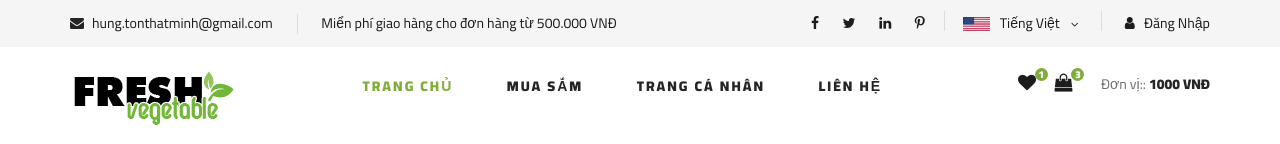
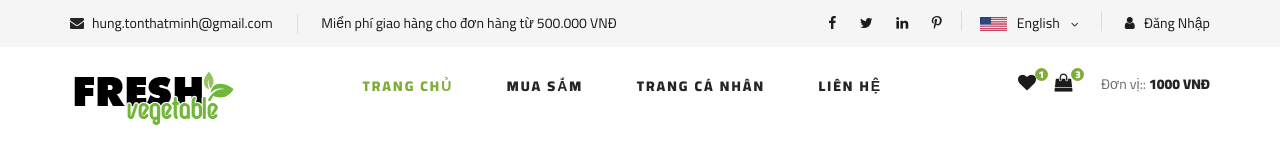
Before and after one commit to freshhung903/freshhung903.github.io, a plain HTML site: page shop-details.html in a window 1280 px wide. Shown: the top 144 px of the page. Drawn offline with Linux system fonts and the light colour scheme.

Commit message:
doi eng done detail 113

```diff
--- a/shop-details.html
+++ b/shop-details.html
@@ -110,7 +110,7 @@
                                 </div>
                                 <div class="header__top__right__language">
                                     <img src="img/language.png" alt="">
-                                    <div>Tiếng Việt</div>
+                                    <div>English</div>
                                     <span class="arrow_carrot-down"></span>
                                     <ul>
                                         <li><a href="#">Tiếng Việt</a></li>
```
